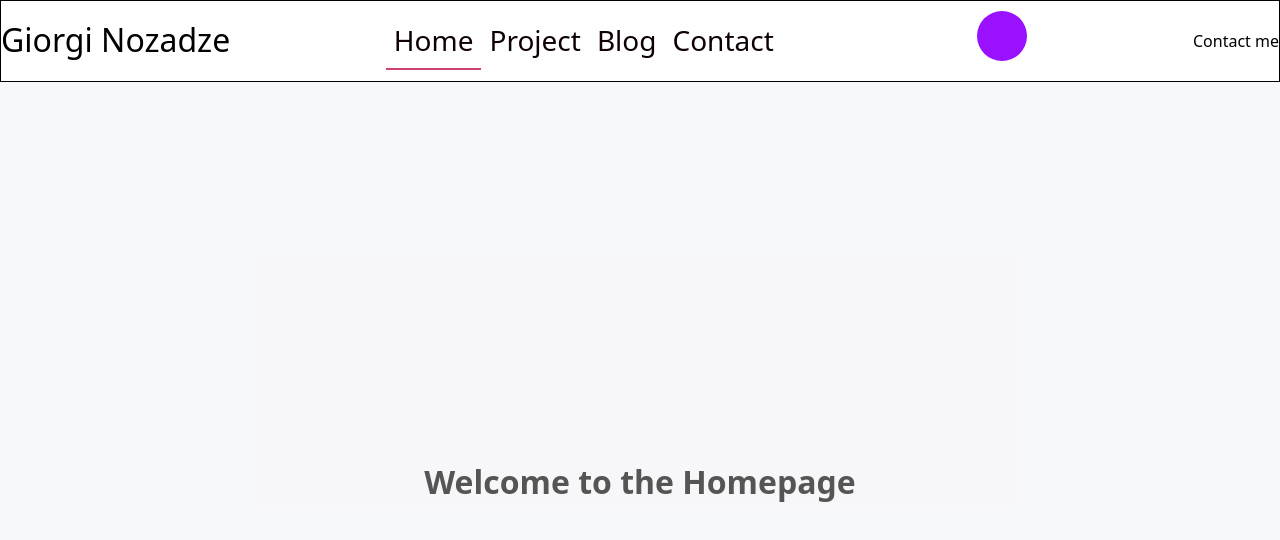
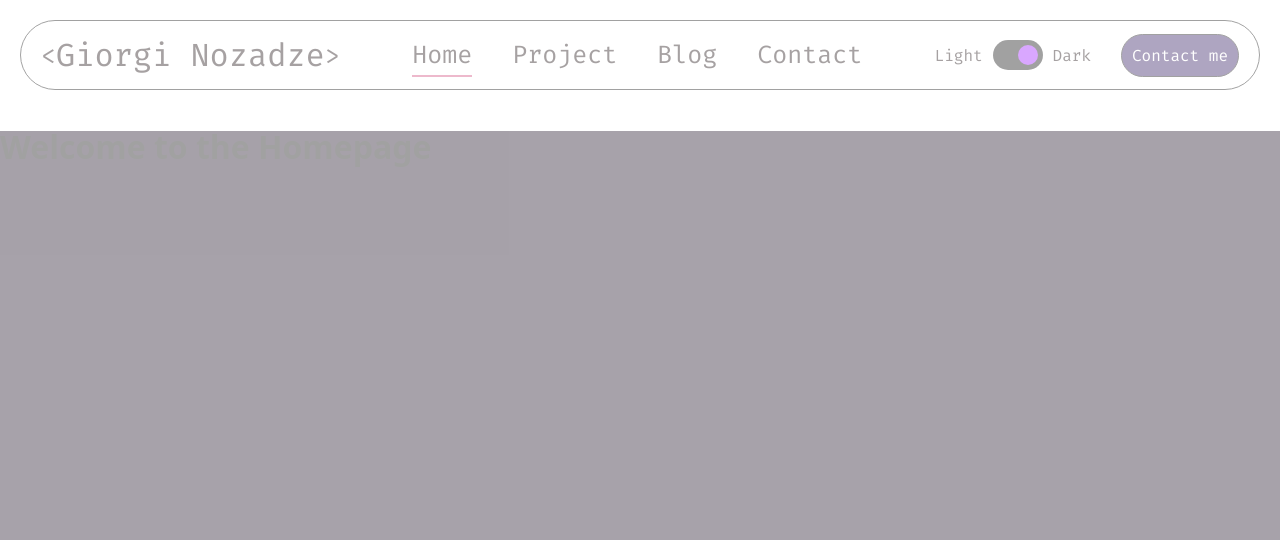
Before and after one commit to GiOrGI175/portfolio, a Next.js app: page /home in a window 1280 px wide. Shown: the top 540 px of the page. Built offline with nearby package versions, Linux system fonts and the light colour scheme.

Commit message:
feature/hero section start

```diff
--- a/app/(view)/home/page.tsx
+++ b/app/(view)/home/page.tsx
@@ -2,37 +2,14 @@
 
 import Loader from '@/components/_molecules/loader/Loader';
 import { AnimatePresence, motion } from 'framer-motion';
-import Image from 'next/image';
 import { useEffect, useState } from 'react';
 
 export default function HomePage() {
-  const [loading, setLoading] = useState(true);
-
-  useEffect(() => {
-    const timer = setTimeout(() => {
-      setLoading(false);
-    }, 5000);
-
-    return () => clearTimeout(timer);
-  }, []);
-
   return (
-    <AnimatePresence>
-      {loading ? (
-        <Loader />
-      ) : (
-        <motion.div
-          className='h-screen flex justify-center items-center bg-gray-100'
-          initial={{ opacity: 0 }}
-          animate={{ opacity: 1 }}
-          exit={{ opacity: 0 }}
-          transition={{ duration: 1 }}
-        >
-          <h1 className='text-4xl md:text-6xl font-bold'>
-            Welcome to the Homepage
-          </h1>
-        </motion.div>
-      )}
-    </AnimatePresence>
+    <div className='hero_gradient h-[100dvh] w-full'>
+      <h1 className='text-4xl md:text-6xl font-bold'>
+        Welcome to the Homepage
+      </h1>
+    </div>
   );
 }
--- a/app/globals.css
+++ b/app/globals.css
@@ -1,5 +1,24 @@
 @import 'tailwindcss';
+
+@tailwind utilities;
 
 /* css rest start */
 @import 'normalize.css';
 /* css reset end */
+
+@font-face {
+  font-family: 'firaCode';
+  src: local('firaCode Regular'),
+    url('/assets/fonts/FiraCode-VariableFont_wght.ttf') format('truetype');
+  font-weight: normal;
+  font-style: normal;
+  font-display: swap;
+}
+
+.firaCode {
+  font-family: 'firaCode';
+}
+
+.hero_gradient {
+  background-color: #0f0017;
+}
--- a/app/layout.tsx
+++ b/app/layout.tsx
@@ -1,16 +1,46 @@
+'use client';
+
 import Header from '@/components/_organisms/header/Header';
 import './globals.css';
+import { AnimatePresence, motion } from 'framer-motion';
+import { useEffect, useState } from 'react';
+import Loader from '@/components/_molecules/loader/Loader';
 
 export default function RootLayout({
   children,
 }: Readonly<{
   children: React.ReactNode;
 }>) {
+  const [loading, setLoading] = useState(true);
+
+  useEffect(() => {
+    const timer = setTimeout(() => {
+      setLoading(false);
+    }, 5000);
+
+    return () => clearTimeout(timer);
+  }, []);
+
   return (
     <html lang='en'>
       <body>
-        <Header />
-        {children}
+        <AnimatePresence>
+          {loading ? (
+            <Loader />
+          ) : (
+            <>
+              <Header />
+              <motion.div
+                initial={{ opacity: 0 }}
+                animate={{ opacity: 1 }}
+                exit={{ opacity: 0 }}
+                transition={{ duration: 2 }}
+              >
+                {children}
+              </motion.div>
+            </>
+          )}
+        </AnimatePresence>
       </body>
     </html>
   );
--- a/components/_atoms/header/ContactMeBtn.tsx
+++ b/components/_atoms/header/ContactMeBtn.tsx
@@ -2,8 +2,10 @@
 
 const ContactMeBtn = () => {
   return (
-    <button>
-      <span>Contact me</span>
+    <button className='border-[1px] border-[black] rounded-[50px] px-[10px] bg-[#250c57] cursor-pointer hover:opacity-[70%] duration-500'>
+      <span className='firaCode font-normal text-[16px] leading-[41px] text-[white]'>
+        Contact me
+      </span>
     </button>
   );
 };
--- a/components/_atoms/header/DarkModeBtn.tsx
+++ b/components/_atoms/header/DarkModeBtn.tsx
@@ -9,8 +9,12 @@ export default function LayoutAnimation() {
   const toggleSwitch = () => setIsOn(!isOn);
 
   return (
+    <div className='flex justify-center items-center gap-[10px]'>
+      <span className='firaCode font-normal text-[16px] leading-[41px] text-[#0E0004]'>
+        Light
+      </span>
       <button
-      className='toggle-container'
+        className='toggle-container !bg-black !h-[30px] !w-[50px] !flex !items-center p-[5px]'
         style={{
           ...container,
           justifyContent: 'flex-' + (isOn ? 'start' : 'end'),
@@ -18,7 +22,7 @@ export default function LayoutAnimation() {
         onClick={toggleSwitch}
       >
         <motion.div
-        className='toggle-handle'
+          className='toggle-handle !h-[20px] !w-[20px]'
           style={handle}
           layout
           transition={{
@@ -28,6 +32,10 @@ export default function LayoutAnimation() {
           }}
         />
       </button>
+      <span className='firaCode font-normal text-[16px] leading-[41px] text-[#0E0004]'>
+        Dark
+      </span>
+    </div>
   );
 }
 
@@ -42,7 +50,6 @@ const container = {
   borderRadius: 50,
   cursor: 'pointer',
   display: 'flex',
-  padding: 10,
 };
 
 const handle = {
--- a/components/_organisms/header/Header.tsx
+++ b/components/_organisms/header/Header.tsx
@@ -5,29 +5,45 @@ import ContactMeBtn from '@/components/_atoms/header/ContactMeBtn';
 import LayoutAnimation from '@/components/_atoms/header/DarkModeBtn';
 import Link from 'next/link';
 import { usePathname } from 'next/navigation';
+import { motion } from 'framer-motion';
 
 const Header = () => {
   const PathName = usePathname();
 
   return (
-    <header className='w-full flex justify-center items-center'>
-      <div className='max-w-[1280px] w-full flex justify-between border-[1px] border-black '>
-        <div>
-          <h1>Giorgi Nozadze</h1>
+    <motion.header
+      initial={{ opacity: 0 }}
+      animate={{ opacity: 1 }}
+      exit={{ opacity: 0 }}
+      transition={{ duration: 2 }}
+      className='w-full p-[20px] flex justify-center items-center'
+    >
+      <div className='max-w-[1280px] w-full h-[70px] rounded-[50px] px-[20px] flex justify-between items-center border-[1px] border-black '>
+        <div className='flex justify-center items-center'>
+          <span className='firaCode font-normal text-[25px] leading-[41px] text-[#0E0004]'>
+            &lt;
+          </span>
+          <h1 className='firaCode font-normal text-[25px] leading-[41px] text-[#0E0004]'>
+            Giorgi Nozadze
+          </h1>
+
+          <span className='firaCode font-normal text-[25px] leading-[41px] text-[#0E0004]'>
+            &gt;
+          </span>
         </div>
-        <nav className='flex justify-center'>
-          <ul className='flex'>
+        <nav className='flex justify-center '>
+          <ul className='flex gap-[40px] '>
             {navLinks.map((item) => {
               const isActive = PathName.startsWith(item.link);
               return (
                 <li
                   key={item.title}
-                  className={`h-[57px] mt-[12px] px-[8px] border-b-[2px] hover:border-[#D04175] ${
+                  className={`border-b-[2px] hover:border-[#D04175] ${
                     isActive ? 'border-[#D04175]' : 'border-transparent'
-                  } duration-500 flex items-center`}
+                  } duration-500 flex items-center `}
                 >
                   <Link href={item.link}>
-                    <span className='font-Oswald font-normal text-[28px] leading-[41px] text-[#0E0004]'>
+                    <span className='firaCode font-normal text-[25px] leading-[41px] text-[#0E0004]'>
                       {item.title}
                     </span>
                   </Link>
@@ -36,14 +52,17 @@ const Header = () => {
             })}
           </ul>
         </nav>
-        <div>
-          <LayoutAnimation />
+
+        <div className='flex gap-[30px]'>
+          <>
+            <LayoutAnimation />
+          </>
+          <>
+            <ContactMeBtn />
+          </>
         </div>
-        <>
-          <ContactMeBtn />
-        </>
       </div>
-    </header>
+    </motion.header>
   );
 };
 
--- a/package.json
+++ b/package.json
@@ -21,9 +21,11 @@
     "@types/node": "^20",
     "@types/react": "^19",
     "@types/react-dom": "^19",
+    "autoprefixer": "^10.4.21",
     "eslint": "^9",
     "eslint-config-next": "15.2.4",
-    "tailwindcss": "^4",
+    "postcss": "^8.5.3",
+    "tailwindcss": "^4.1.1",
     "typescript": "^5"
   }
 }
```
Also changed, not shown: public/assets/fonts/FiraCode-VariableFont_wght.ttf (added), 1 other file (tests, documents, lock files or other folders). Lines whose indentation alone changed are shown as unchanged.
